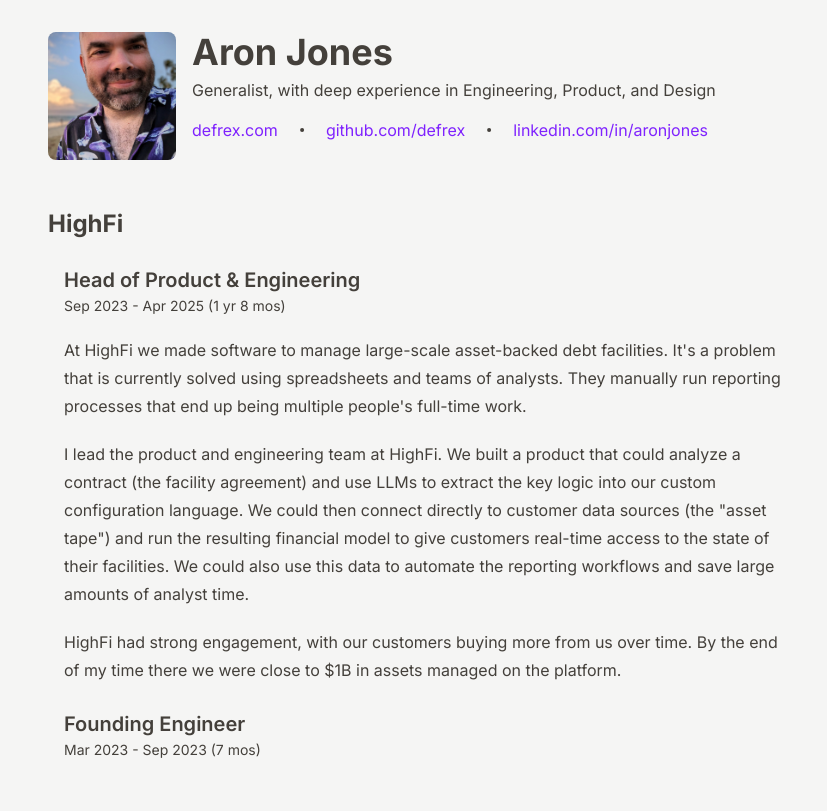
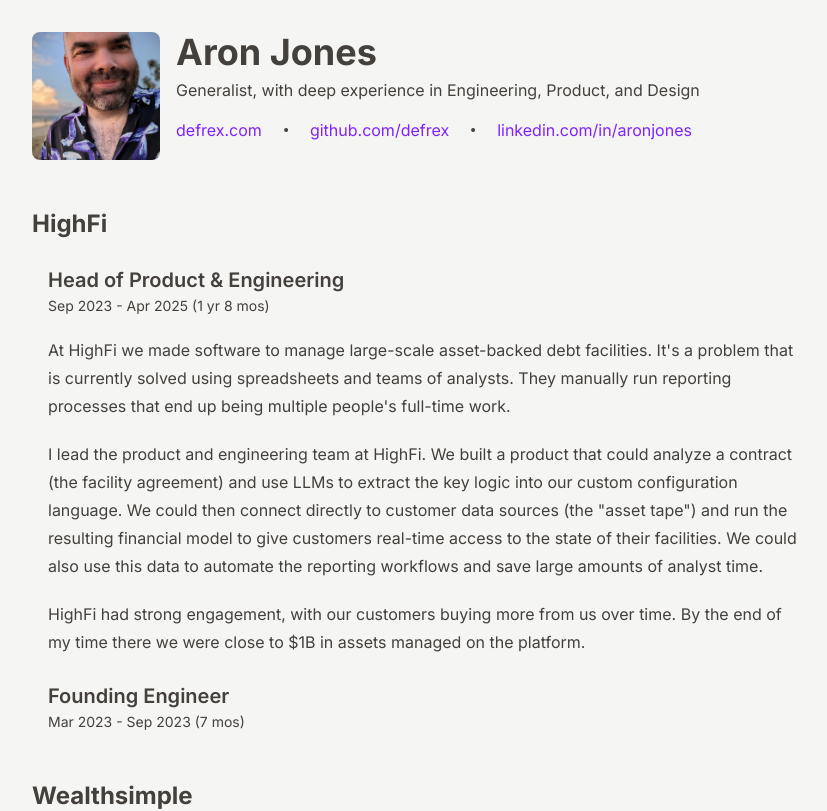
Before and after one commit to defrex/defrex-com, a Next.js app: page /resume in a window 1280 px wide. Shown: the top 811 px of the page, without its empty margins (224-1051 px from the left). Built offline with nearby package versions, Linux system fonts and the light colour scheme.

Commit message:
improve resume print styles

```diff
--- a/src/app/resume/page.module.css
+++ b/src/app/resume/page.module.css
@@ -1,4 +1,7 @@
 .resume-page {
+  padding-top: calc(var(--spacing) * 8);
+  padding-bottom: calc(var(--spacing) * 8);
+
   & :global(.prose) {
     --muted-text: var(--color-stone-600);
     --tw-prose-headings: var(--color-stone-800);
@@ -11,11 +14,13 @@
 
     & h2 {
       margin-bottom: 0;
+      page-break-after: avoid;
     }
 
     & > div {
       padding-left: calc(var(--spacing) * 4);
       border-left: 1px solid var(--color-stone-300);
+      break-inside: avoid;
 
       & h3 {
         margin: 0;
@@ -27,3 +32,15 @@
     }
   }
 }
+
+@media print {
+  body {
+    background-color: white;
+  }
+
+  .resume-page {
+    background-color: white;
+    padding-top: 0;
+    padding-bottom: 0;
+  }
+}
--- a/src/app/resume/page.tsx
+++ b/src/app/resume/page.tsx
@@ -13,7 +13,7 @@
 export default function ResumePage() {
   return (
     <div className={cn('bg-stone-100', styles['resume-page'])}>
-      <div className="prose prose-stone mx-auto max-w-screen-md px-4 py-8">
+      <div className="prose prose-stone mx-auto max-w-screen-md">
         {/* Header */}
         <div className="not-prose flex flex-row gap-4">
           <ScaledImage
```
Also changed, not shown: .claude/settings.local.json.
